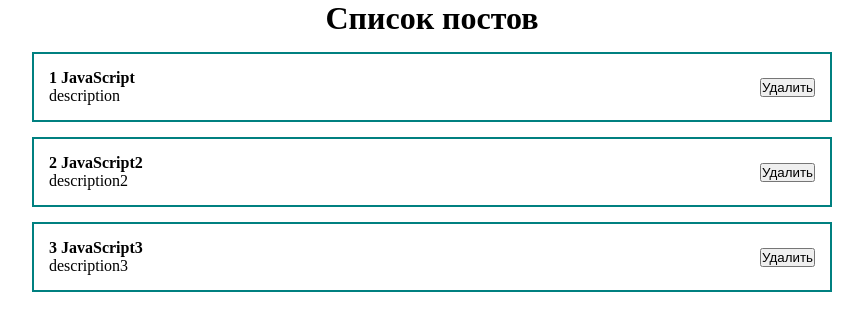
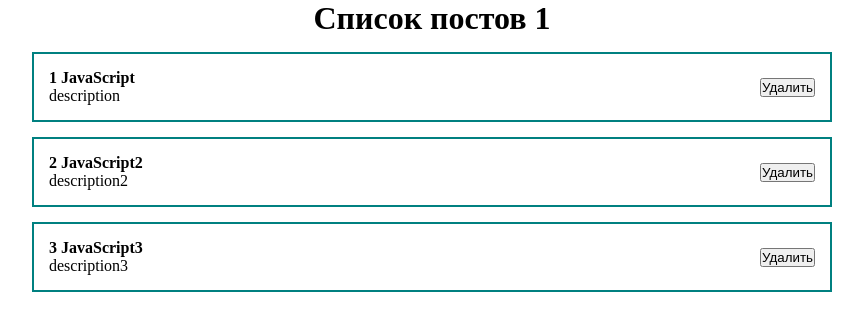
Before and after one commit to Yaroslav-Teslenko/react-00, a React (Create React App) app: page / in a window 1280 px wide. Shown: the top 330 px of the page, without its empty margins (208-1071 px from the left). Built offline with nearby package versions, Linux system fonts and the light colour scheme.

Commit message:
add PostList - компонент список постов

```diff
--- a/src/App.js
+++ b/src/App.js
@@ -1,6 +1,6 @@
 import React, { useState } from "react";
-import "./App.css";
-import PostItem from "./components/PostItem";
+import "./styles/App.css";
+import PostList from "./components/PostList";
 function App() {
   const [posts, setPosts] = useState([
     { id: 1, title: "JavaScript", body: "description" },
@@ -9,10 +9,7 @@ function App() {
   ]);
   return (
     <div className="App">
-      <h1 style={{ textAlign: "center" }}>Список постов</h1>
-      {posts.map((post) => (
-        <PostItem post={post} key={post.id} />
-      ))}
+      <PostList posts={posts} title={"Список постов 1"} />
     </div>
   );
 }
--- /dev/null
+++ b/src/components/PostList.jsx
@@ -0,0 +1,20 @@
+import React from "react";
+import PostItem from "./PostItem";
+const PostList = ({ posts, title }) => {
+  return (
+    <div>
+      <h1 style={{ textAlign: "center" }}>{title}</h1>
+      {posts.map((post) => (
+        <PostItem post={post} key={post.id} />
+      ))}
+    </div>
+  );
+};
+
+export default PostList;
+
+/*
+const PostList = ({posts}) =>
+пропсы это объект, т.о.  сразу можем сделать деструктуризацию, и вытащить нужно для нас поле
+
+ */
```
Also changed, not shown: src/styles/App.css (renamed from src/App.css).
